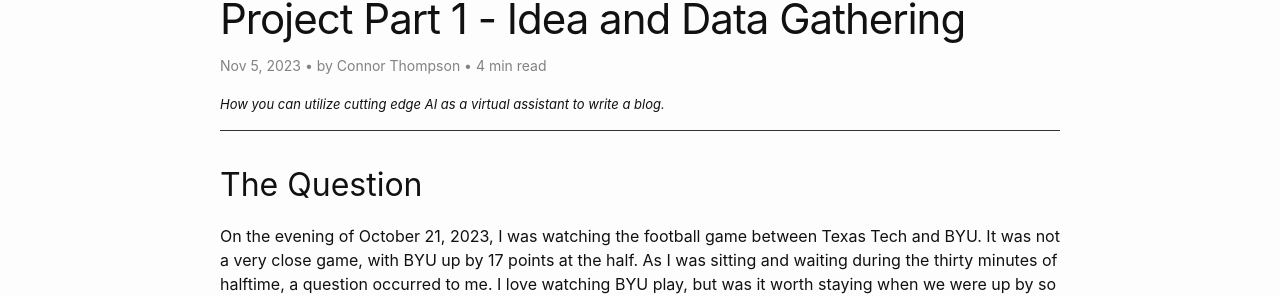
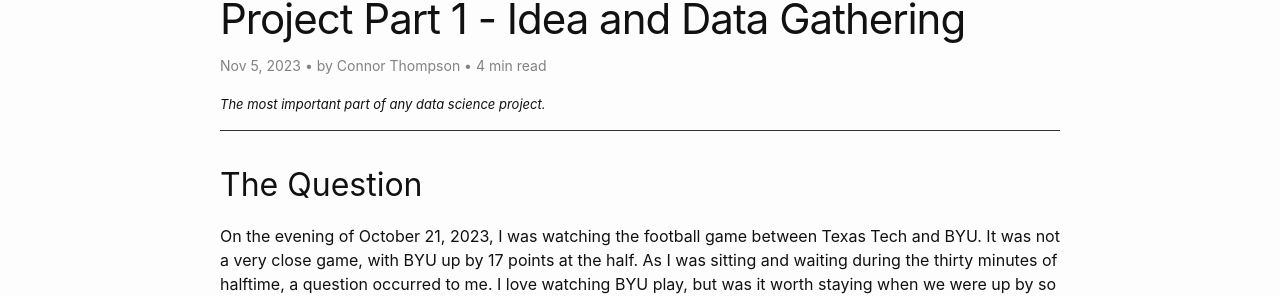
Before and after one commit to csthomps/s386-blog, a Jekyll site: the page built from _posts/2023-11-05-386-project-part-1.md, in a window 1280 px wide. Shown: the part 244-540 px from the top of the page. Built offline with Jekyll 4.4.1, drawn with Linux system fonts in a browser that asks for light colours; comment, search, counter and statistics services are not loaded.

Commit message:
description

```diff
--- a/_posts/2023-11-05-386-project-part-1.md
+++ b/_posts/2023-11-05-386-project-part-1.md
@@ -2,7 +2,7 @@
 layout: post
 title:  "Project Part 1 - Idea and Data Gathering"
 author: Connor Thompson
-description: How you can utilize cutting edge AI as a virtual assistant to write a blog.
+description: The most important part of any data science project.
 image: "/assets/images/football_image.jpg"
 ---
 
```
